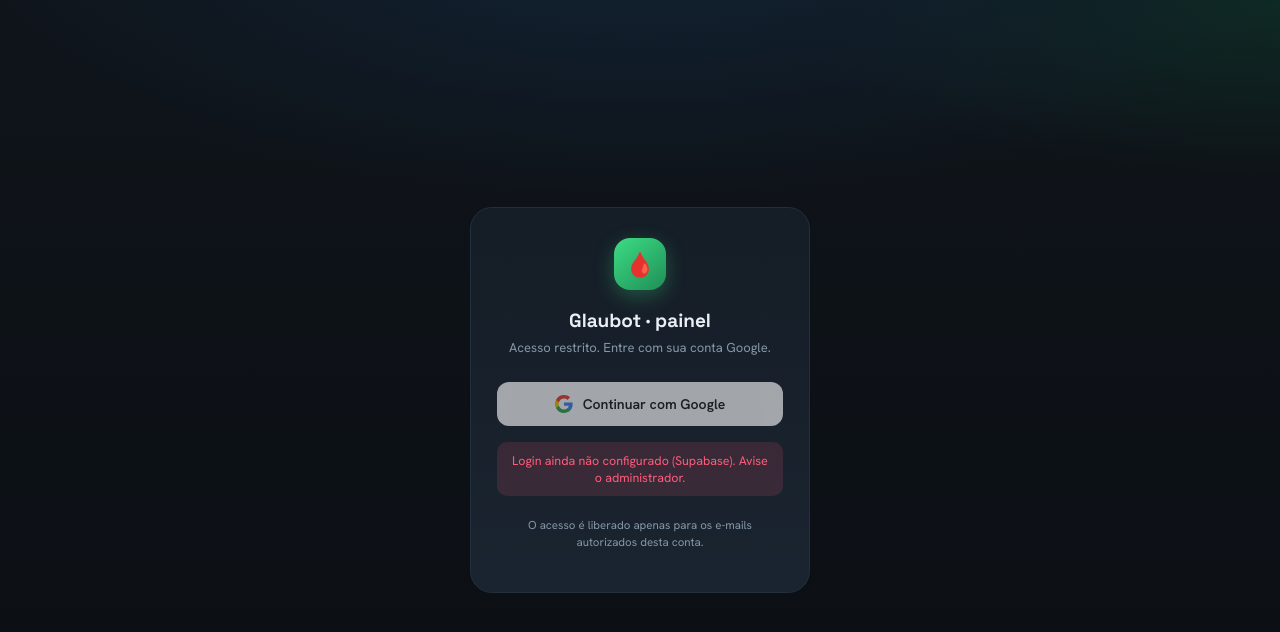
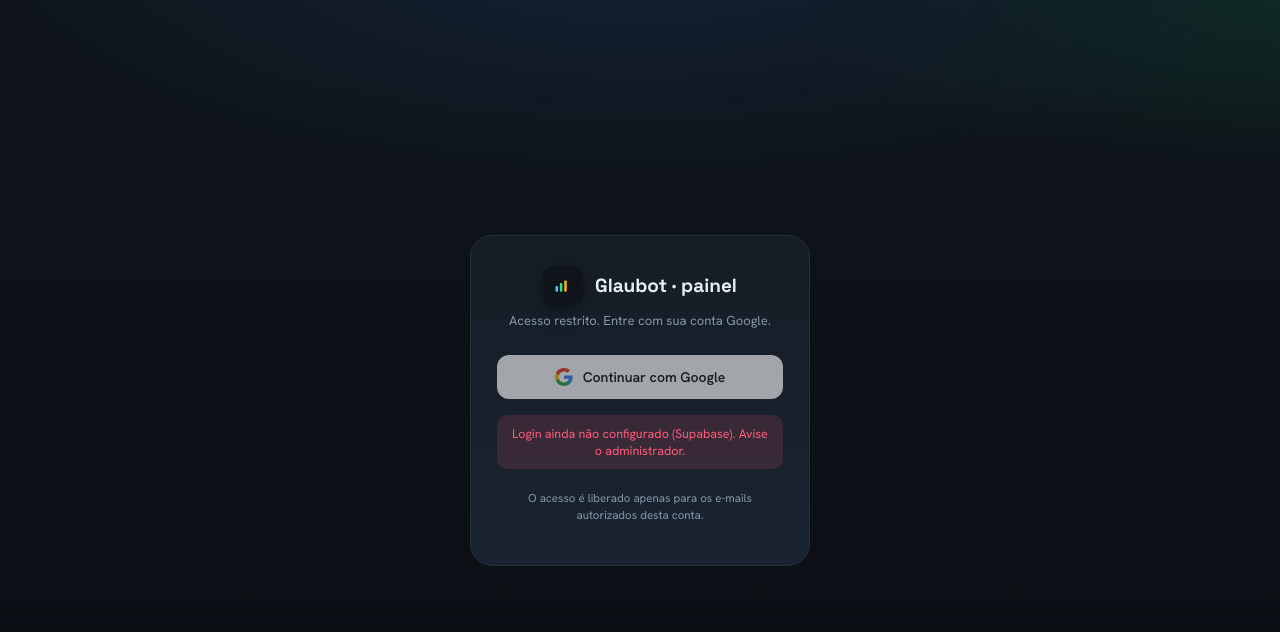
Before and after one commit to Jiripoz/diabetes, a FastAPI app: page /login in a window 1280 px wide. Shown: the top 632 px of the page. Run offline with FastAPI, Linux system fonts and the light colour scheme; parts of the project's set-up code (start-up, migrations or seed data) failed here and were passed over; some libraries are stand-ins or nearby versions.

Commit message:
Login page: icon and title in one row, swap blood-drop emoji for the app's graph mark

```diff
--- a/app/web/templates/login.html
+++ b/app/web/templates/login.html
@@ -28,9 +28,11 @@
     }
     .card { width:100%; max-width:340px; background:linear-gradient(180deg,var(--surface),var(--surface-2));
       border:1px solid var(--line); border-radius:22px; padding:30px 26px; text-align:center; }
-    .badge { width:52px; height:52px; border-radius:16px; display:grid; place-items:center; margin:0 auto 18px;
-      background:linear-gradient(140deg,var(--mint),#1f8f57); box-shadow:0 6px 20px rgba(61,220,132,.3); font-size:24px; }
-    h1 { margin:0 0 6px; font-family:"Space Grotesk",sans-serif; font-size:19px; }
+    .heading { display:flex; align-items:center; justify-content:center; gap:12px; margin-bottom:6px; }
+    .badge { flex:none; width:40px; height:40px; border-radius:12px; display:grid; place-items:center;
+      background:var(--bg-1); box-shadow:0 5px 18px rgba(0,0,0,.35); }
+    .badge svg { width:20px; height:20px; }
+    h1 { margin:0; font-family:"Space Grotesk",sans-serif; font-size:19px; }
     p.sub { margin:0 0 26px; color:var(--muted); font-size:13px; }
     .gbtn { display:flex; align-items:center; justify-content:center; gap:10px; width:100%;
       background:#fff; color:#1f1f1f; border:0; border-radius:12px; padding:13px 16px;
@@ -45,8 +47,12 @@
 </head>
 <body>
   <div class="card">
-    <div class="badge">🩸</div>
-    <h1>Glaubot · painel</h1>
+    <div class="heading">
+      <div class="badge">
+        <svg viewBox="0 0 32 32"><rect x="4" y="16" width="4" height="9" rx="1.5" fill="#56C2FF"/><rect x="11" y="11" width="4" height="14" rx="1.5" fill="#3DDC84"/><rect x="18" y="7" width="4" height="18" rx="1.5" fill="#FFB020"/></svg>
+      </div>
+      <h1>Glaubot · painel</h1>
+    </div>
     <p class="sub">Acesso restrito. Entre com sua conta Google.</p>
     <button class="gbtn" id="googleBtn">
       <svg viewBox="0 0 24 24"><path fill="#4285F4" d="M23.49 12.27c0-.79-.07-1.54-.2-2.27H12v4.3h6.47a5.53 5.53 0 0 1-2.4 3.63v3h3.87c2.27-2.09 3.55-5.17 3.55-8.66Z"/><path fill="#34A853" d="M12 24c3.24 0 5.95-1.07 7.94-2.9l-3.87-3c-1.08.72-2.46 1.15-4.07 1.15-3.13 0-5.78-2.11-6.73-4.96H1.27v3.09A12 12 0 0 0 12 24Z"/><path fill="#FBBC05" d="M5.27 14.29a7.2 7.2 0 0 1 0-4.58V6.62H1.27a12 12 0 0 0 0 10.76l4-3.09Z"/><path fill="#EA4335" d="M12 4.75c1.76 0 3.34.6 4.59 1.79l3.44-3.44C17.94 1.19 15.24 0 12 0A12 12 0 0 0 1.27 6.62l4 3.09C6.22 6.86 8.87 4.75 12 4.75Z"/></svg>
```
